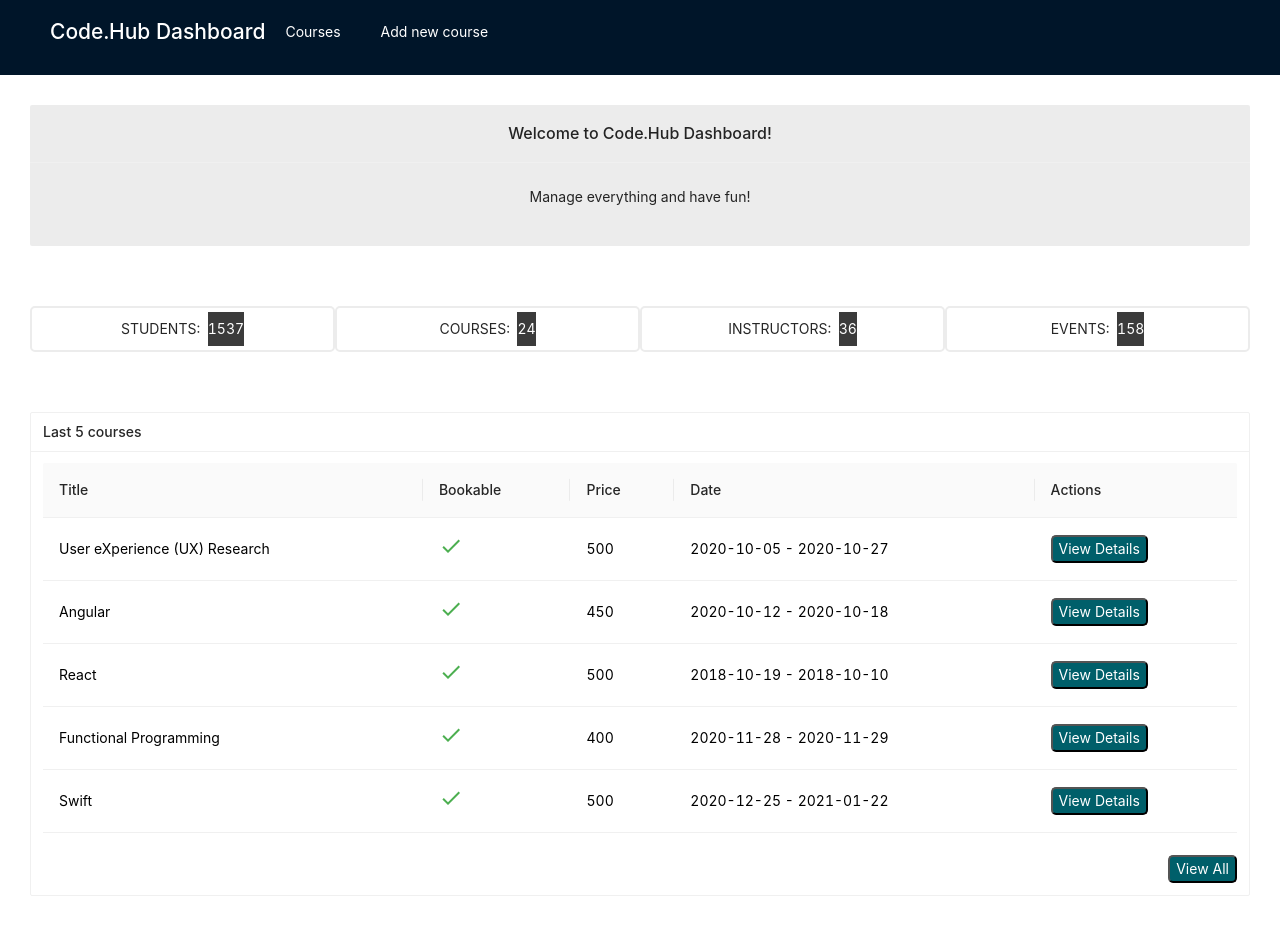
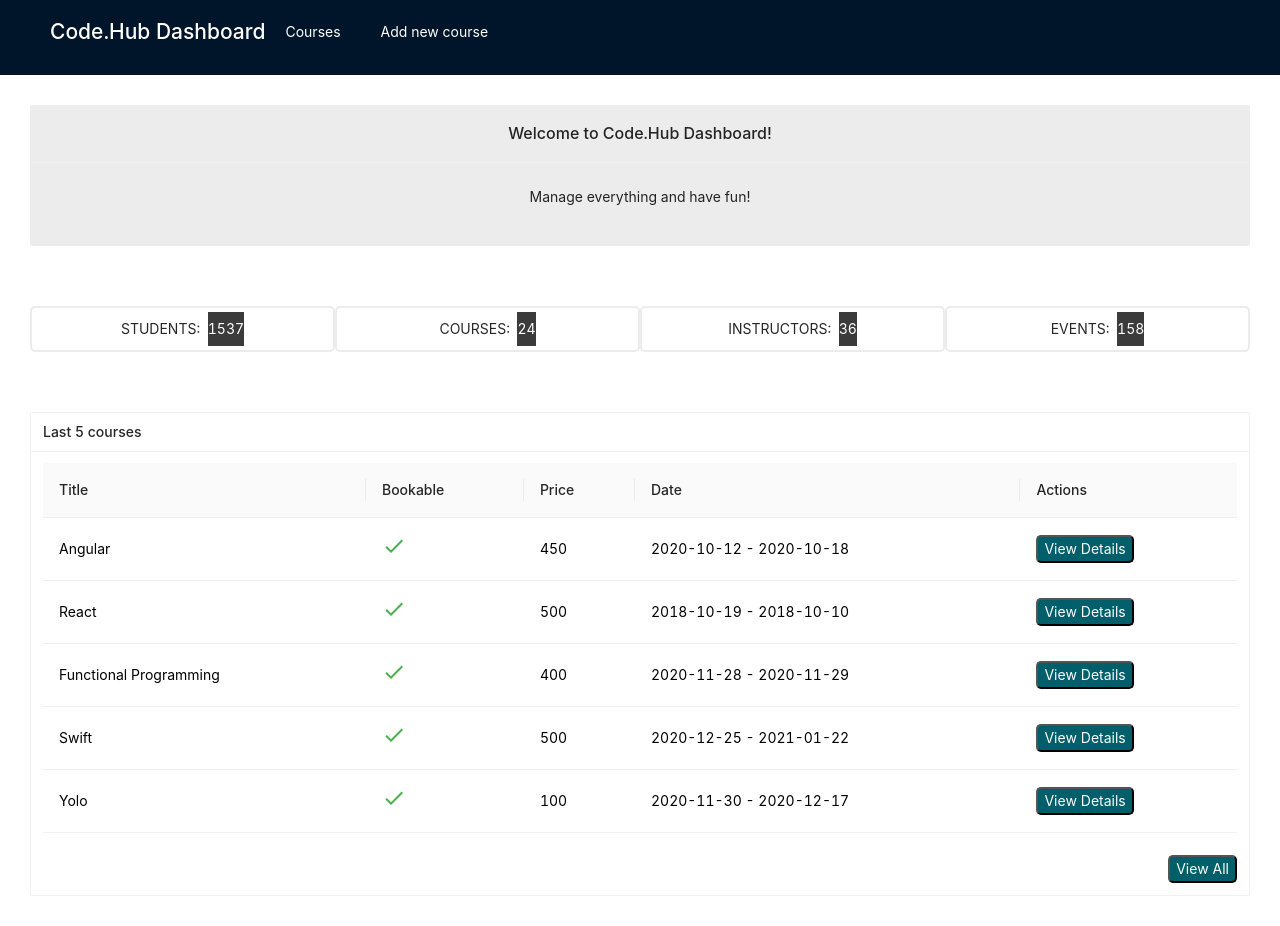
Before and after one commit to elefstathi/react-pfizer, a React (Create React App) app: page / in a window 1280 px wide. Built offline with nearby package versions, Linux system fonts and the light colour scheme; data requests are answered from the project's data file.

Commit message:
one reusable funct for put and post

```diff
--- a/db.json
+++ b/db.json
@@ -134,6 +134,24 @@
         "normal": 500
       },
       "id": "Ye9jxs4"
+    },
+    {
+      "title": "Yolo",
+      "duration": "1 day",
+      "instructors": [
+        "01"
+      ],
+      "description": "test",
+      "dates": {
+        "start_date": "2020-11-30",
+        "end_date": "2020-12-17"
+      },
+      "price": {
+        "early_bird": 400,
+        "normal": 100
+      },
+      "id": "QIgmk36",
+      "open": true
     }
   ],
   "instructors": [
--- a/src/components/FormAddCourse.js
+++ b/src/components/FormAddCourse.js
@@ -21,44 +21,39 @@ import { API_COURSES } from "../api/BaseApi";
 const { Content } = Layout;
 const { Title } = Typography;
 
-const FormAddCourse = ({location}) => {
+const FormAddCourse = () => {
   const [form] = Form.useForm();
   const history = useHistory();
   const course = history.location.state;
-  console.log(history);
-  console.log(course)
+  // console.log(history);
+  // console.log(course)
   const [formData, setFormData] = useState( course ? course : {});
   console.log(formData);
 
   const onFinish = (values) => {
-   course ? updateCourse() : addCourse();
+    queryData();
   };
 
-  useEffect(() => {
-    if(course === undefined) {
-        setFormData({});
-    }
-  }, [course])
+  // useEffect(() => {
+  //   if(course === undefined) {
+  //       setFormData({});
+  //   }
+  // }, [course])
 
-  const addCourse = async () => {
+  const queryData = async () => {
+    const method = course ? 'PUT': 'POST';
+    const url = course ? `${API_COURSES}/${formData.id}` : API_COURSES ;
     try {
-      const resp = await axios.post(API_COURSES, formData);
-      if (resp) {
-        history.push("/courses");
-      }
+      await axios({
+        url: url,
+        method: method,
+        data: formData
+      })
+      alert(course ? `${formData.title} course updated!` : 'The new course added succesfully!')
     } catch (error) {
-      alert('Something went wrong!', 'Try again later!')
-    }
-  }
-
-  const updateCourse = async () => {
-    try {
-      const resp = await axios.put(`${API_COURSES}/${formData.id}`, formData);
-      if (resp) {
-        history.push(`/courses_details/${formData.id}`, formData);
-      }
-    } catch (error) {
-      alert('Something went wrong!', 'Try again later!')
+      alert('Something went wrong!')
+    } finally {
+      history.push("/");
     }
   }
 
```
